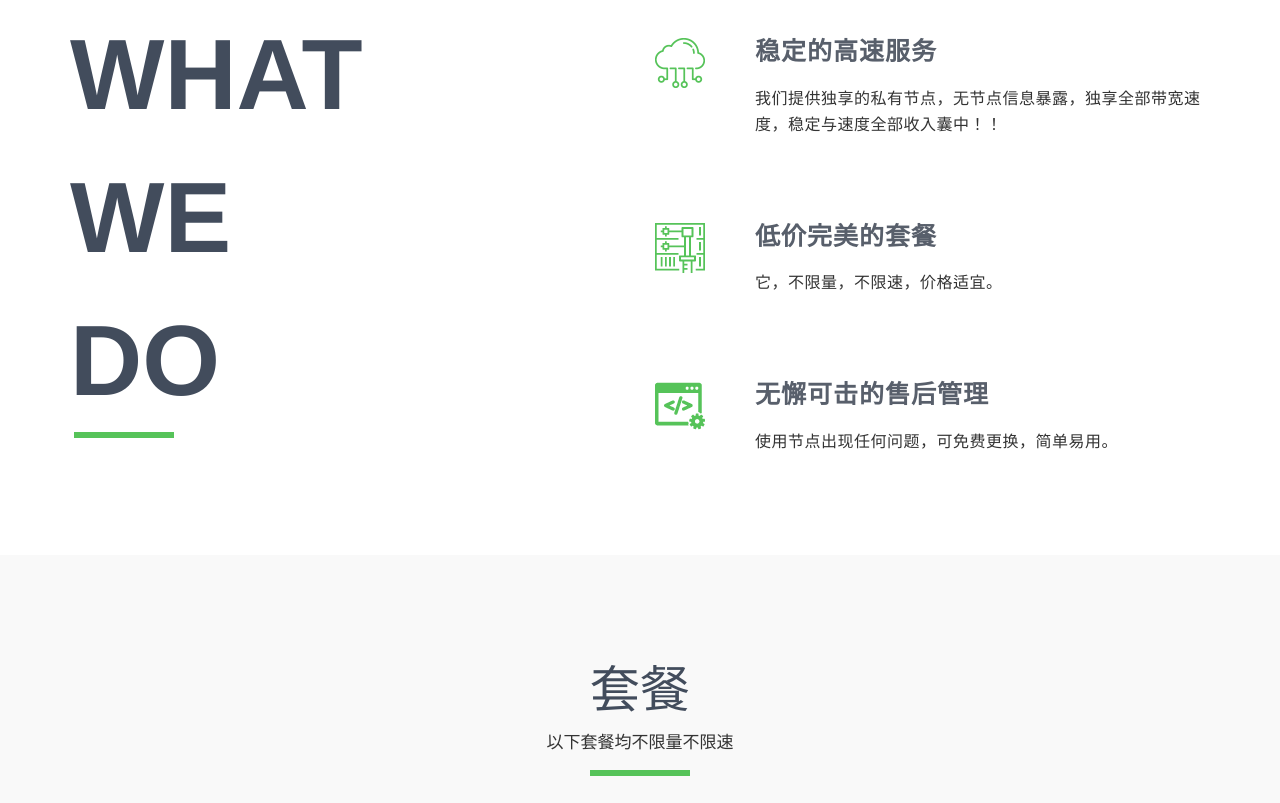
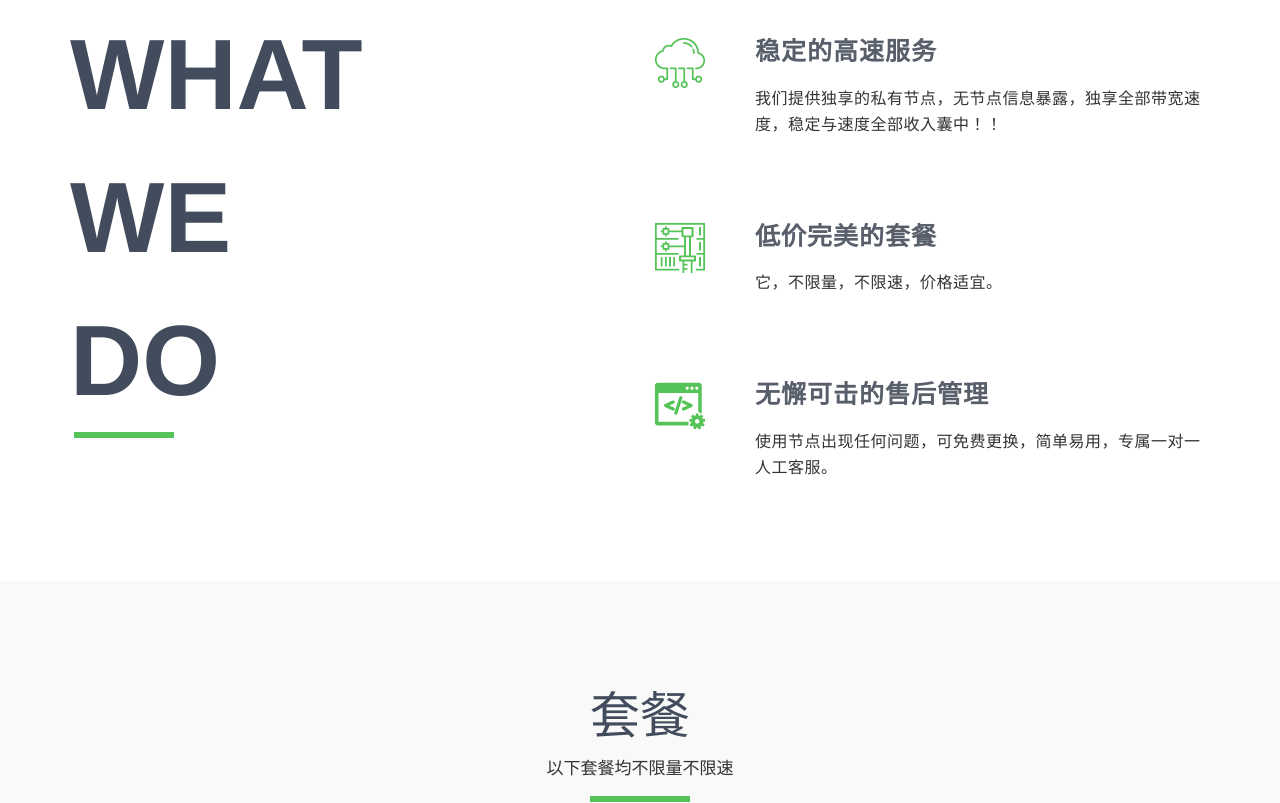
Before and after one commit to gay8/Gay, a plain HTML site: page index.html in a window 1280 px wide. Shown: the part 1005-1808 px from the top of the page. Drawn offline with Linux system fonts and the light colour scheme; a script that the page names is missing.

Commit message:
Update index.html

```diff
--- a/index.html
+++ b/index.html
@@ -124,7 +124,7 @@
 <div class="what_we_do_section_item_text">
 <h3>无懈可击的售后管理</h3>
 <p>
-使用节点出现任何问题，可免费更换，简单易用。
+使用节点出现任何问题，可免费更换，简单易用，专属一对一人工客服。
 </p>
 </div>
 </div>
```
